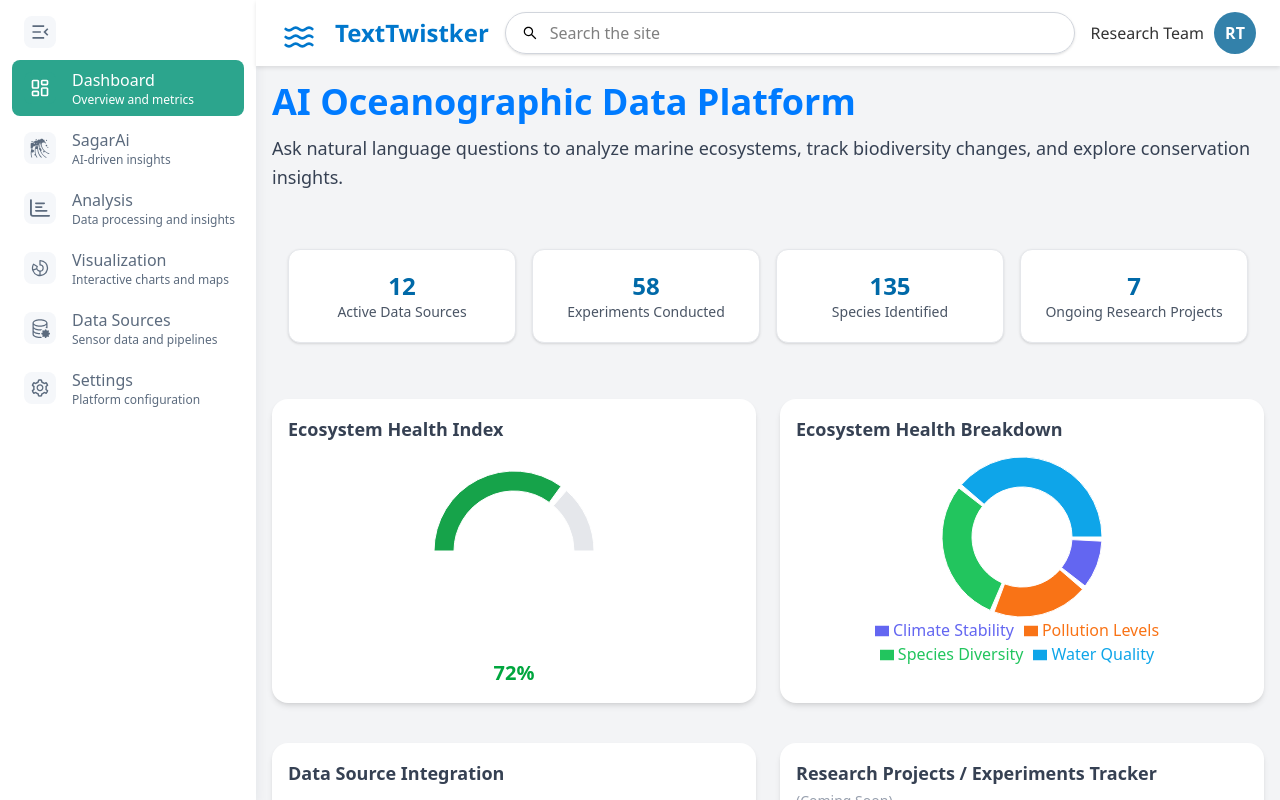
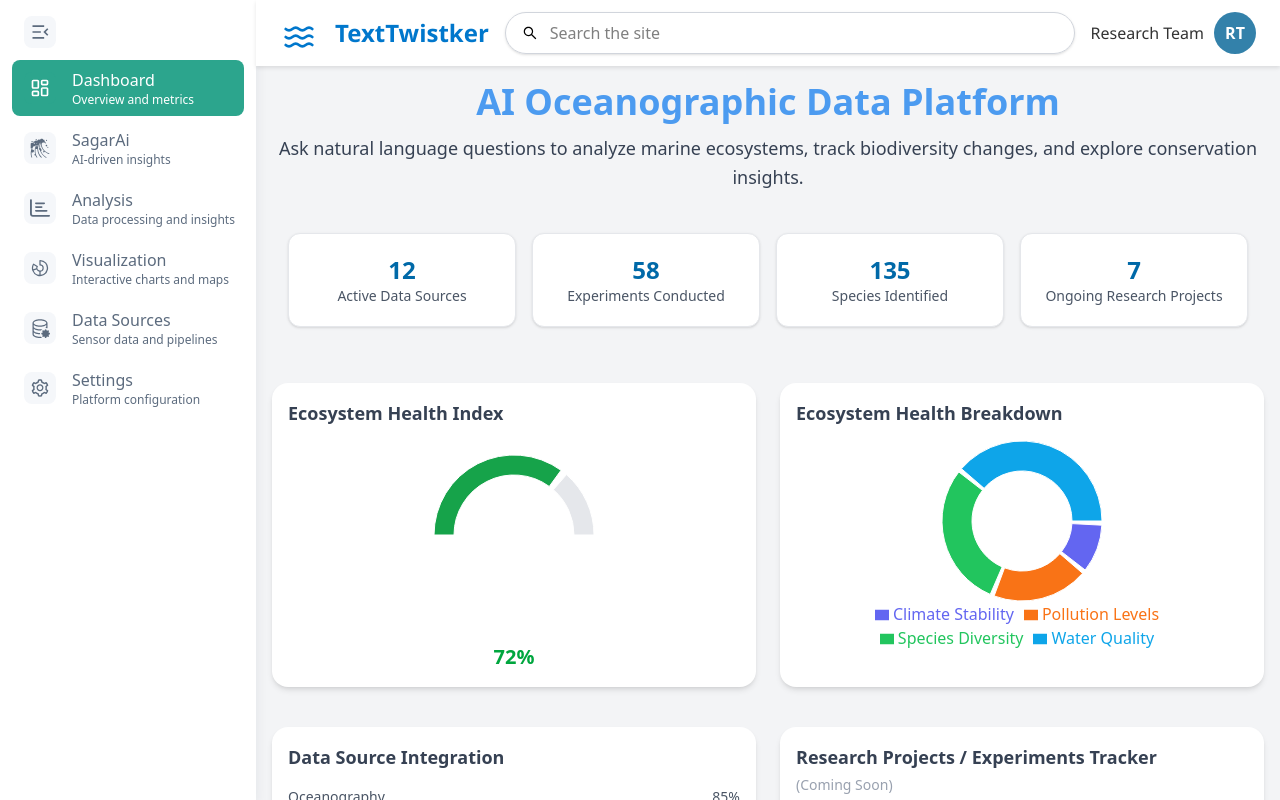
Before and after one commit to TechTrekkers-GEHU/aioceanographic-frontend, a React (Vite) app: page /dashboard in a window 1280 px wide. Built offline with nearby package versions, Linux system fonts and the light colour scheme.

Commit message:
Added Flex-center to header

```diff
--- a/src/components/Home/Home.jsx
+++ b/src/components/Home/Home.jsx
@@ -226,11 +226,11 @@ const Home = () => {
   return (
     <div className="space-y-10 w-full mx-auto p-4 bg-gray-100 min-h-screen">
       {/* ===== Platform Header ===== */}
-      <header className="w-full">
-        <h1 className="text-3xl xl:text-4xl font-semibold text-[#007bff] mb-3">
+      <header className="w-full flex flex-center flex-col text-center mb-6">
+        <h1 className="text-3xl xl:text-4xl  font-sans  font-bold text-[#4c9bf0] mb-3">
           AI Oceanographic Data Platform
         </h1>
-        <p className="text-gray-700 text-base xl:text-lg leading-relaxed">
+        <p className="text-gray-700 text-base xl:text-lg font-sans leading-relaxed">
           Ask natural language questions to analyze marine ecosystems, track biodiversity changes, and explore conservation insights.
         </p>
       </header>
```
